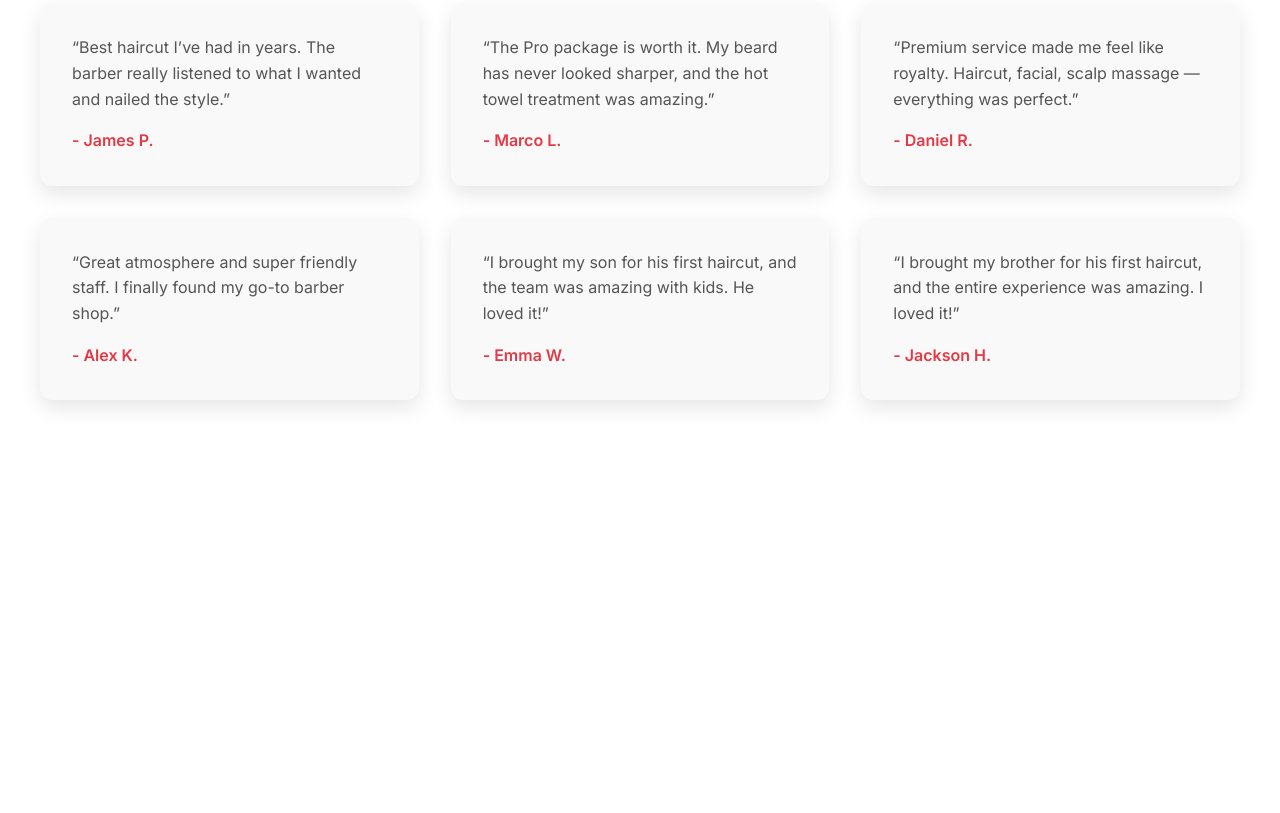
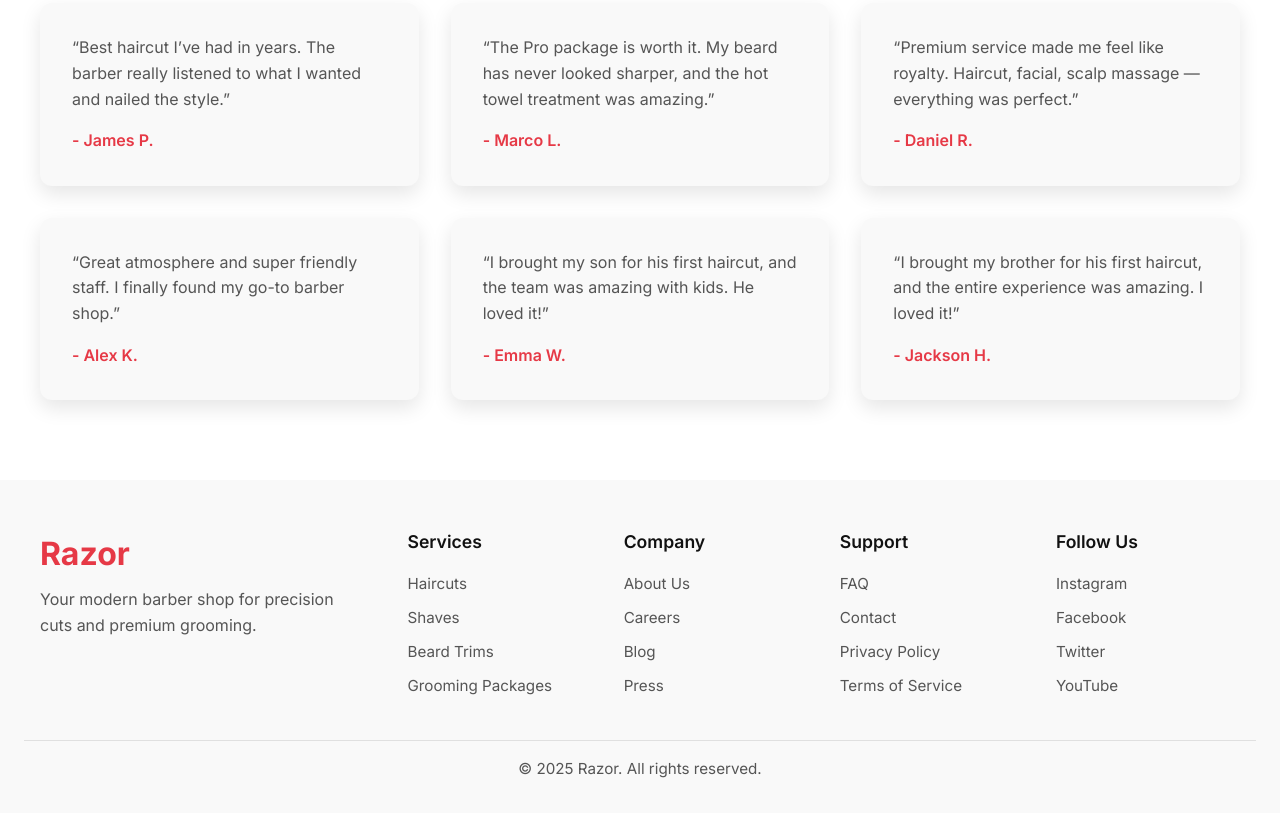
Before and after one commit to shravzzv/razor, a plain HTML site: page index.html in a window 1280 px wide. Shown: the part 2459-3272 px from the top of the page. Before the commit the page ends 2939 px from the top, so only its background shows below. Drawn offline with Linux system fonts and the light colour scheme.

Commit message:
feat: add Footer

```diff
--- a/index.html
+++ b/index.html
@@ -176,5 +176,62 @@
         </div>
       </div>
     </section>
+
+    <footer class="footer">
+      <div class="footer-container">
+        <div class="footer-brand">
+          <h2>Razor</h2>
+          <p>
+            Your modern barber shop for precision cuts and premium grooming.
+          </p>
+        </div>
+
+        <div class="footer-links">
+          <div class="footer-section">
+            <h4>Services</h4>
+            <ul>
+              <li><a href="#">Haircuts</a></li>
+              <li><a href="#">Shaves</a></li>
+              <li><a href="#">Beard Trims</a></li>
+              <li><a href="#">Grooming Packages</a></li>
+            </ul>
+          </div>
+
+          <div class="footer-section">
+            <h4>Company</h4>
+            <ul>
+              <li><a href="#">About Us</a></li>
+              <li><a href="#">Careers</a></li>
+              <li><a href="#">Blog</a></li>
+              <li><a href="#">Press</a></li>
+            </ul>
+          </div>
+
+          <div class="footer-section">
+            <h4>Support</h4>
+            <ul>
+              <li><a href="#">FAQ</a></li>
+              <li><a href="#">Contact</a></li>
+              <li><a href="#">Privacy Policy</a></li>
+              <li><a href="#">Terms of Service</a></li>
+            </ul>
+          </div>
+
+          <div class="footer-section">
+            <h4>Follow Us</h4>
+            <ul>
+              <li><a href="#">Instagram</a></li>
+              <li><a href="#">Facebook</a></li>
+              <li><a href="#">Twitter</a></li>
+              <li><a href="#">YouTube</a></li>
+            </ul>
+          </div>
+        </div>
+      </div>
+
+      <div class="footer-bottom">
+        <p>© 2025 Razor. All rights reserved.</p>
+      </div>
+    </footer>
   </body>
 </html>
--- a/style.css
+++ b/style.css
@@ -421,3 +421,102 @@ body {
     margin-top: 0.5rem;
   }
 }
+
+/* Footer */
+
+.footer {
+  background-color: var(--card-bg);
+  color: var(--text-clr);
+  padding: 3rem 1.5rem 2rem;
+  font-size: 0.95rem;
+}
+
+.footer-container {
+  max-width: 1200px;
+  margin: 0 auto;
+  display: flex;
+  flex-direction: column; /* mobile first */
+  gap: 2.5rem;
+}
+
+.footer-brand {
+  text-align: center;
+}
+
+.footer-brand h2 {
+  font-size: 2rem;
+  color: var(--accent);
+  margin-bottom: 0.5rem;
+}
+
+.footer-brand p {
+  color: var(--text-muted);
+  font-size: 1rem;
+}
+
+/* Links sections */
+.footer-links {
+  display: grid;
+  grid-template-columns: repeat(auto-fit, minmax(150px, 1fr));
+  gap: 2rem;
+  text-align: center;
+}
+
+.footer-section h4 {
+  font-size: 1.1rem;
+  margin-bottom: 1rem;
+  font-weight: 600;
+}
+
+.footer-section ul {
+  list-style: none;
+  padding: 0;
+  margin: 0;
+}
+
+.footer-section ul li {
+  margin-bottom: 0.6rem;
+}
+
+.footer-section ul li a {
+  color: var(--text-muted);
+  text-decoration: none;
+  transition: color 0.3s ease;
+}
+
+.footer-section ul li a:hover {
+  color: var(--accent);
+}
+
+/* Footer bottom */
+.footer-bottom {
+  text-align: center;
+  margin-top: 2rem;
+  border-top: 1px solid rgba(0, 0, 0, 0.1);
+  padding-top: 1rem;
+  color: var(--text-muted);
+}
+
+/* Desktop adjustments */
+@media (min-width: 768px) {
+  .footer-container {
+    flex-direction: row;
+    justify-content: space-between;
+    align-items: flex-start;
+    text-align: left;
+  }
+
+  .footer-brand {
+    flex: 1 1 250px;
+    text-align: left;
+  }
+
+  .footer-links {
+    flex: 3 1 600px;
+    text-align: left;
+  }
+
+  .footer-section {
+    text-align: left;
+  }
+}
```
